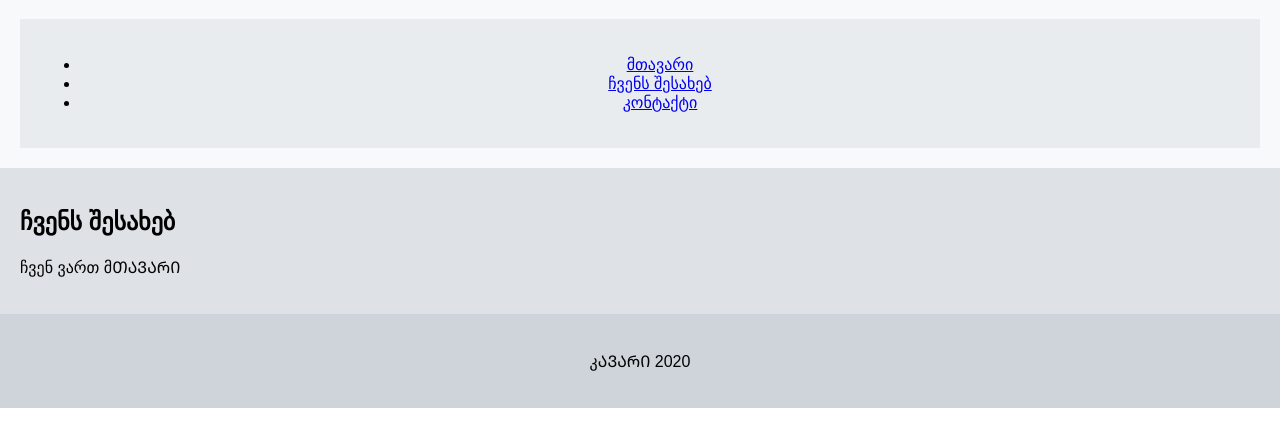
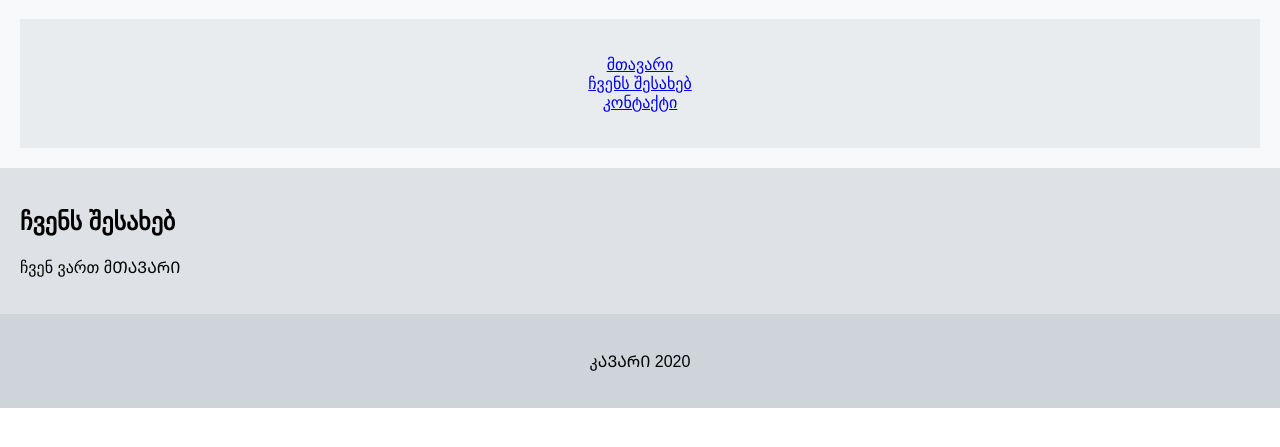
Before and after one commit to a-teacher/a-teacher, a plain HTML site: page index.html in a window 1280 px wide. Shown: the part 87-534 px from the top of the page. Drawn offline with Linux system fonts and the light colour scheme.

Commit message:
მენიუ

```diff
--- a/style.css
+++ b/style.css
@@ -21,11 +21,16 @@ header {
     padding: 20px;
     text-align: center;
 }
-
+/* მენიუ ჰორიზონტალურად */
 nav {
     grid-area: nav;
     background-color: #e9ecef;
     padding: 20px;
+}
+
+nav ul {
+    list-style-type: none;
+    padding: 0;
 }
 
 main {
```
